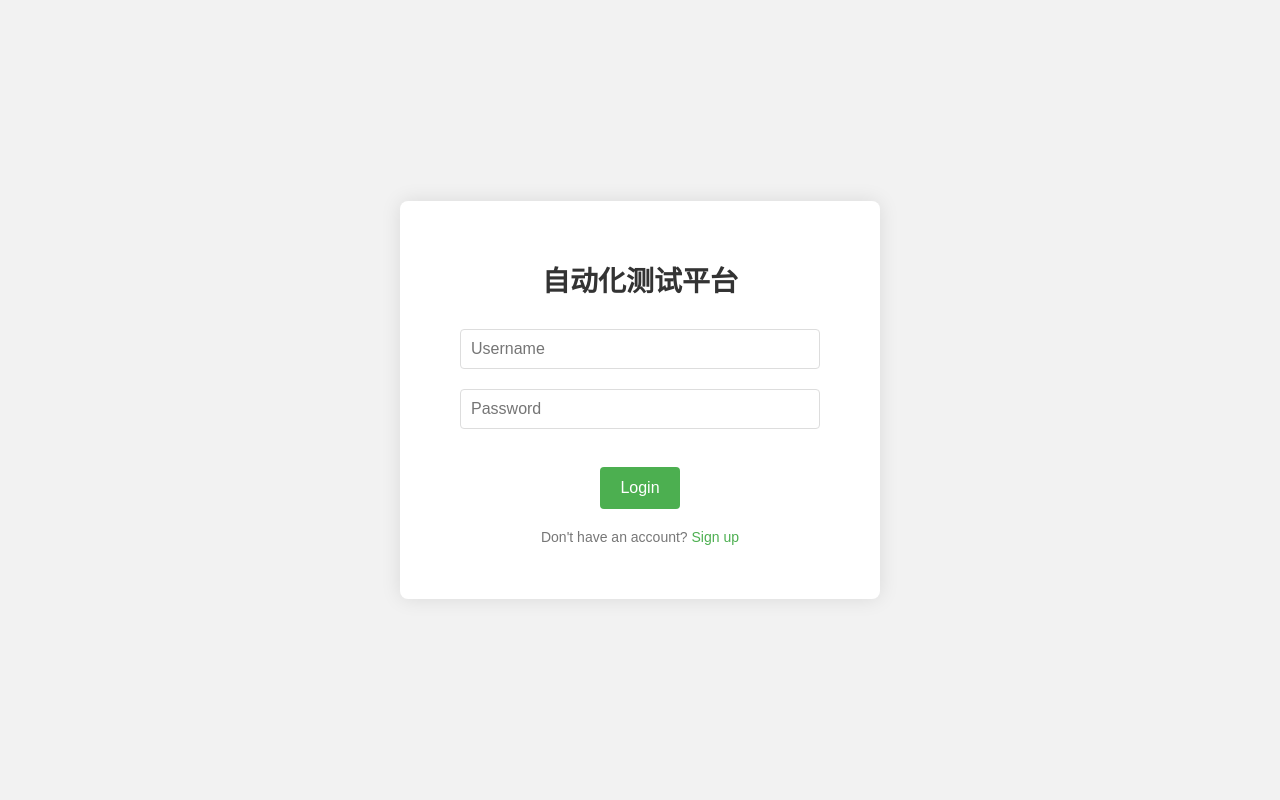
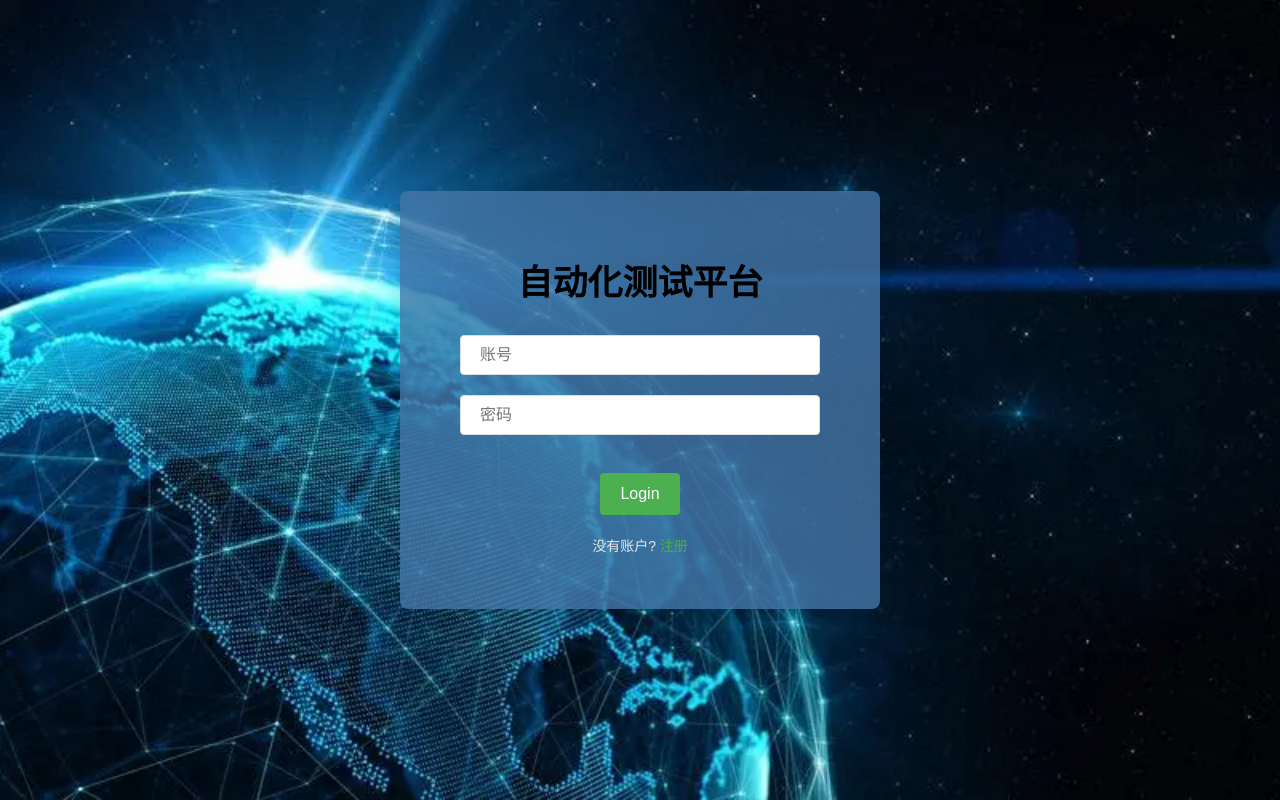
Before and after one commit to chenjiaweigit/autotest1, a Flask app: page /login in a window 1280 px wide. Run offline with Flask 3, Linux system fonts and the light colour scheme.

Commit message:
1. 样式修改 2. 用例脚本新增前置处理

```diff
--- a/app.py
+++ b/app.py
@@ -14,35 +14,31 @@ from flatform import simple
 app = Flask(__name__)
 app.register_blueprint(simple)
 app.secret_key = 'your_secret_key'  # 设置用于会话加密的密钥，可以随机生成
-BASE_PATH = os.path.dirname(os.path.dirname(os.path.realpath(__file__)))
 # 假设用户名和密码
 USERNAME = 'admin'
 PASSWORD = '123456'
 socketio = SocketIO(app)
 pytest_process = None
 
+
 @app.route('/')
 def index():
     if 'username' in session:
         return render_template('index1.html')  # 登录后显示的页面
-    return redirect(url_for('login'))
+    return redirect(url_for('login'))   # 未登录，重定向到登录页面
 
 
 @app.route('/login', methods=['GET', 'POST'])
 def login():
-    # while True:
     if request.method == 'POST':
         username = request.form['username']
         password = request.form['password']
         if username == USERNAME and password == PASSWORD:
-            session['username'] = username
-            return redirect(url_for('index'))
-            # break
+            session['username'] = username  # 将用户名存入会话
+            return redirect(url_for('index'))  # 登录成功，重定向到主页
         else:
-            return 'Invalid username/password'
-            # time.sleep(3)
-            # return render_template('login.html')
-    return render_template('login.html')
+            return render_template('login.html', error='账号/密码错误！')  # 登录失败，显示错误信息
+    return render_template('login.html')  # GET请求，显示登录页面
 
 @app.route('/report', methods=['GET', 'POST'])
 def report():
@@ -81,7 +77,6 @@ def test_page():
     return render_template('index1.html')
 
 
-
 # 以下部分为运行并返回日志给前端调试部分
 
 @app.route('/run_test')
@@ -114,7 +109,7 @@ def start_pytest():
     # 运行pytest框架
     # log.info("=" * 25 + "开始运行pytest测试框架" + "=" * 25)
     # pytest_process = subprocess.Popen(['python', 'run.py'], stdout=subprocess.PIPE, stderr=subprocess.STDOUT)
-    # pytest_process = subprocess.Popen(['python', 'run.py'], stdout=subprocess.PIPE, stderr=subprocess.PIPE, universal_newlines=True)
+    pytest_process = subprocess.Popen(['python', 'run.py'], stdout=subprocess.PIPE, stderr=subprocess.PIPE, universal_newlines=True)
     output, error = pytest_process.communicate()
     print(output, error)
     # return jsonify(result), 200
@@ -142,6 +137,5 @@ def test_connect():
 
 # 以上部分为运行并返回日志给前端调试部分
 
-
 if __name__ == '__main__':
     app.run(debug=True)
--- a/templates/login.html
+++ b/templates/login.html
@@ -16,7 +16,7 @@
             height: 100vh;
         }
         .login-container {
-            background-color: #fff;
+            background-color: rgba(68, 118, 167, 0.8);
             padding: 40px;
             border-radius: 8px;
             box-shadow: 0px 0px 20px rgba(0, 0, 0, 0.1);
@@ -26,8 +26,8 @@
         }
         .login-container h1 {
             margin-bottom: 30px;
-            color: #333;
-            font-size: 28px;
+            color: #000000;
+            font-size: 35px;
         }
         .login-container h2 {
             margin-bottom: 20px;
@@ -66,7 +66,7 @@
         .login-container p {
             margin-top: 20px;
             font-size: 14px;
-            color: #777;
+            color: #e9e7e7;
         }
         .login-container a {
             color: #4CAF50;
@@ -76,17 +76,26 @@
         .login-container a:hover {
             color: #45a049;
         }
+        body {
+            background-image: url('static/css/login.webp');
+            background-size: cover; /* 确保背景图像覆盖整个屏幕 */
+            background-position: center; /* 图片在屏幕上居中 */
+            background-repeat: no-repeat; /* 不重复背景图像 */
+        }
     </style>
 </head>
 <body>
     <div class="login-container">
         <h1>自动化测试平台</h1>
+        {% if error %}
+        <p style="color: red;">{{ error }}</p>
+        {% endif %}
         <form method="post" action="/login">
-            <input type="text" name="username" placeholder="Username"><br>
-            <input type="password" name="password" placeholder="Password"><br><br>
+            <input type="text" name="username" placeholder="  账号"><br>
+            <input type="password" name="password" placeholder="  密码"><br><br>
             <input type="submit" value="Login">
         </form>
-        <p>Don't have an account? <a href="#">Sign up</a></p>
+        <p>没有账户? <a href="#">注册</a></p>
     </div>
 </body>
 </html>
--- a/templates/parent.html
+++ b/templates/parent.html
@@ -38,9 +38,9 @@
                     tester
                 </a>
                 <dl class="layui-nav-child">
-                    <dd><a href="javascript:;">Your Profile</a></dd>
-                    <dd><a href="javascript:;">Settings</a></dd>
-                    <dd><a href="/logout">Sign out</a></dd>
+                    <dd><a href="javascript:;">你的资料</a></dd>
+                    <dd><a href="javascript:;">设置</a></dd>
+                    <dd><a href="/logout">退出</a></dd>
                 </dl>
             </li>
             <li class="layui-nav-item" lay-header-event="menuRight" lay-unselect>
```
Also changed, not shown: flatform.py (+11 -1 lines), tool.py (+21 -2 lines), static/css/login.webp (added).
